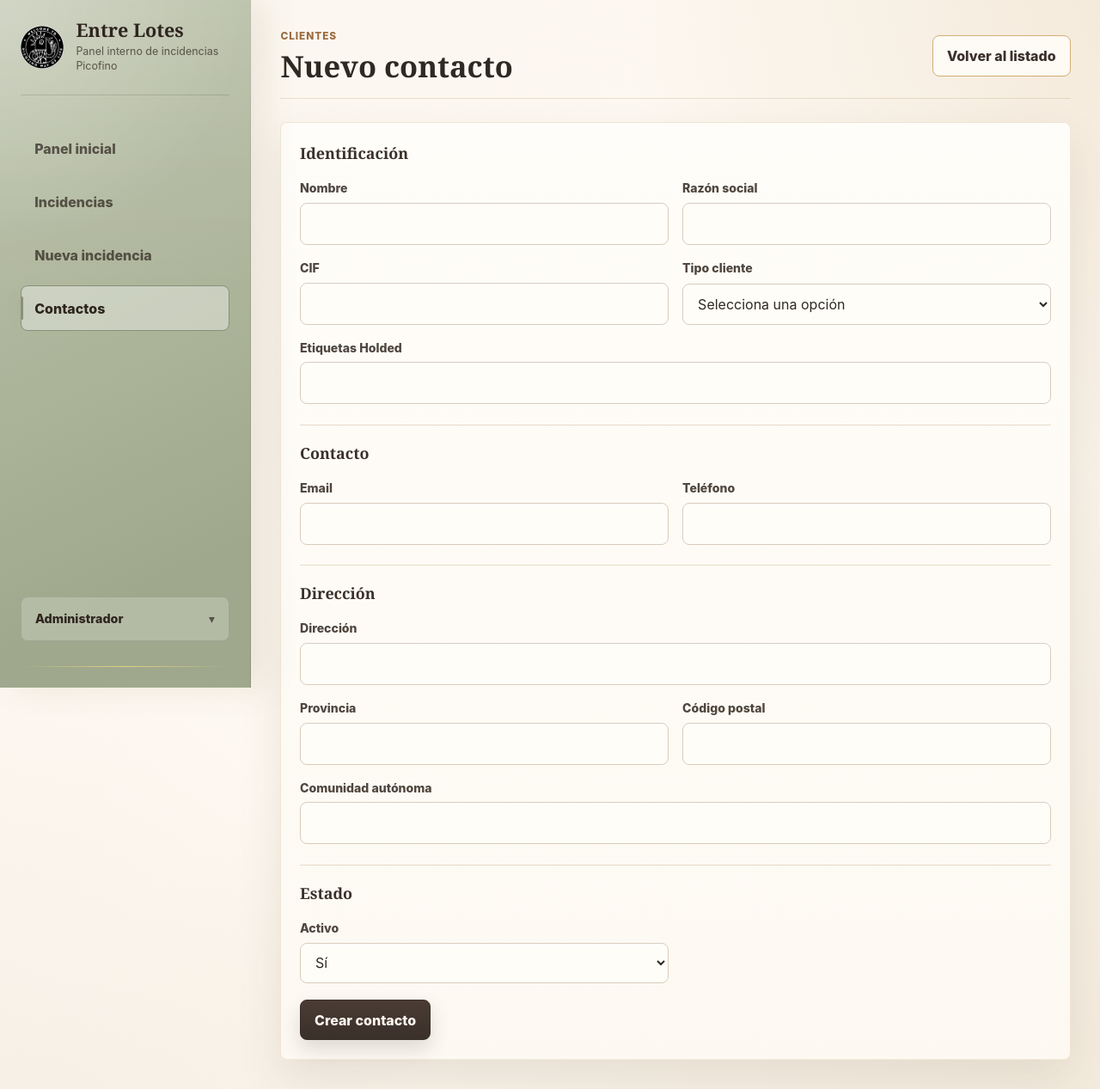
After one commit to celiaefe/el_desaguisado, a Flask app: page /contactos/nuevo in a window 1280 px wide. The commit adds this page. Shown: the whole page at 86% size. Run offline with Flask 3, Linux system fonts and the light colour scheme; a user stored in the database is signed in.

Commit message:
Añadir módulo de contactos y vínculo con incidencias

```diff
--- a/app.py
+++ b/app.py
@@ -1,6 +1,8 @@
+import csv
 import io
 import json
 import os
+import re
 import zipfile
 from datetime import date, datetime
 from pathlib import Path
@@ -57,6 +59,10 @@ OPTIONAL_INCIDENCIA_COLUMNS = {
         "sqlite": "VARCHAR(80)",
         "postgresql": "VARCHAR(80)",
     },
+    "contacto_id": {
+        "sqlite": "INTEGER",
+        "postgresql": "INTEGER",
+    },
 }
 
 db = SQLAlchemy()
@@ -103,6 +109,14 @@ TRANSPORTISTAS = [
     "Seur Frío",
     "Meana",
     "Lofriastur",
+    "Otro",
+]
+TIPOS_CLIENTE = [
+    "Tienda gourmet",
+    "Distribuidor",
+    "Hostelería",
+    "Particular",
+    "Empresa",
     "Otro",
 ]
 ESTADO_BADGE_CLASSES = {
@@ -157,6 +171,34 @@ class Usuario(UserMixin, db.Model):
         return check_password_hash(self.password_hash, password)
 
 
+class Contacto(db.Model):
+    """Contacto o cliente de referencia para incidencias y pedidos."""
+
+    __tablename__ = "contactos"
+
+    id = db.Column(db.Integer, primary_key=True)
+    nombre = db.Column(db.String(150), nullable=False, index=True)
+    razon_social = db.Column(db.String(180))
+    cif = db.Column(db.String(30), index=True)
+    email = db.Column(db.String(150), index=True)
+    telefono = db.Column(db.String(50))
+    direccion = db.Column(db.String(220))
+    provincia = db.Column(db.String(100), index=True)
+    codigo_postal = db.Column(db.String(20))
+    comunidad_autonoma = db.Column(db.String(120), index=True)
+    tipo_cliente = db.Column(db.String(100), index=True)
+    etiquetas_holded = db.Column(db.String(250))
+    activo = db.Column(db.Boolean, nullable=False, default=True, index=True)
+    fecha_creacion = db.Column(db.DateTime, nullable=False, default=datetime.utcnow)
+    fecha_actualizacion = db.Column(
+        db.DateTime,
+        nullable=False,
+        default=datetime.utcnow,
+        onupdate=datetime.utcnow,
+    )
+    incidencias = db.relationship("Incidencia", back_populates="contacto")
+
+
 class Incidencia(db.Model):
     """Modelo principal para el registro y seguimiento de incidencias."""
 
@@ -169,6 +211,7 @@ class Incidencia(db.Model):
     fecha_incidencia = db.Column(db.Date, nullable=False, default=date.today)
     fecha_compra = db.Column(db.Date)
     fecha_deteccion = db.Column(db.Date)
+    contacto_id = db.Column(db.Integer, db.ForeignKey("contactos.id"), index=True)
     tienda = db.Column(db.String(150), nullable=False)
     producto = db.Column(db.String(150), nullable=False)
     lote = db.Column(db.String(100))
@@ -186,6 +229,7 @@ class Incidencia(db.Model):
     observaciones_internas = db.Column(db.Text)
     resolucion = db.Column(db.Text)
     fecha_cierre = db.Column(db.Date)
+    contacto = db.relationship("Contacto", back_populates="incidencias")
     seguimientos = db.relationship(
         "SeguimientoIncidencia",
         back_populates="incidencia",
@@ -270,6 +314,12 @@ def parse_optional_positive_int(
         return None
 
 
+def is_valid_email(value: str) -> bool:
+    """Validación simple de correo electrónico."""
+
+    return bool(re.match(r"^[^@\s]+@[^@\s]+\.[^@\s]+$", value))
+
+
 def badge_class(value: str, choices: dict[str, str]) -> str:
     """Devuelve una clase CSS estable para etiquetas visuales."""
 
@@ -293,6 +343,7 @@ def validate_incidencia_form(form_data) -> tuple[dict, list[str]]:
 
     errors: list[str] = []
 
+    contacto_id_value = clean_text(form_data.get("contacto_id", ""), 20)
     tienda = clean_text(form_data.get("tienda", ""), 150)
     producto = clean_text(form_data.get("producto", ""), 150)
     lote = clean_text(form_data.get("lote", ""), 100)
@@ -347,6 +398,20 @@ def validate_incidencia_form(form_data) -> tuple[dict, list[str]]:
     if transportista and transportista not in TRANSPORTISTAS:
         errors.append("Selecciona un transportista válido.")
 
+    contacto = None
+    if contacto_id_value:
+        try:
+            contacto_id = int(contacto_id_value)
+            contacto = db.session.get(Contacto, contacto_id)
+            if not contacto:
+                errors.append("Selecciona un contacto válido.")
+            elif not contacto.activo:
+                errors.append("El contacto seleccionado está inactivo.")
+        except ValueError:
+            errors.append("Selecciona un contacto válido.")
+    if contacto and not tienda:
+        tienda = contacto.nombre
+
     unidades_raw = form_data.get("unidades_afectadas", "").strip()
     try:
         unidades_afectadas = int(unidades_raw)
@@ -369,6 +434,7 @@ def validate_incidencia_form(form_data) -> tuple[dict, list[str]]:
         "fecha_incidencia": fecha_incidencia,
         "fecha_compra": fecha_compra,
         "fecha_deteccion": fecha_deteccion,
+        "contacto_id": contacto.id if contacto else None,
         "tienda": tienda,
         "producto": producto,
         "lote": lote or None,
@@ -388,6 +454,70 @@ def validate_incidencia_form(form_data) -> tuple[dict, list[str]]:
         "fecha_cierre": fecha_cierre,
     }
     return data, errors
+
+
+def validate_contacto_form(form_data) -> tuple[dict, list[str]]:
+    """Valida y normaliza datos del formulario de contactos."""
+
+    errors: list[str] = []
+    nombre = clean_text(
+        form_data.get("nombre", "") or form_data.get("nombre_comercial", ""),
+        150,
+    )
+    razon_social = clean_text(form_data.get("razon_social", ""), 180)
+    cif = clean_text(form_data.get("cif", ""), 30)
+    email = clean_text(form_data.get("email", ""), 150).lower()
+    telefono = clean_text(form_data.get("telefono", ""), 50)
+    direccion = clean_text(form_data.get("direccion", ""), 220)
+    provincia = clean_text(form_data.get("provincia", ""), 100)
+    codigo_postal = clean_text(form_data.get("codigo_postal", ""), 20)
+    comunidad_autonoma = clean_text(form_data.get("comunidad_autonoma", ""), 120)
+    tipo_cliente = clean_text(form_data.get("tipo_cliente", ""), 100)
+    etiquetas_holded = clean_text(form_data.get("etiquetas_holded", ""), 250)
+    activo = form_data.get("activo") in {"1", "on", "true", "True"}
+
+    if not nombre:
+        errors.append("El nombre del contacto es obligatorio.")
+    if email and not is_valid_email(email):
+        errors.append("El email no tiene un formato válido.")
+
+    data = {
+        "nombre": nombre,
+        "razon_social": razon_social or None,
+        "cif": cif or None,
+        "email": email or None,
+        "telefono": telefono or None,
+        "direccion": direccion or None,
+        "provincia": provincia or None,
+        "codigo_postal": codigo_postal or None,
+        "comunidad_autonoma": comunidad_autonoma or None,
+        "tipo_cliente": tipo_cliente or None,
+        "etiquetas_holded": etiquetas_holded or None,
+        "activo": activo,
+    }
+    return data, errors
+
+
+def normalize_csv_headers(headers: list[str]) -> dict[str, int]:
+    """Normaliza cabeceras CSV para mapping tolerante."""
+
+    result: dict[str, int] = {}
+    for index, header in enumerate(headers):
+        normalized = clean_text(header or "").lower().replace(" ", "_")
+        result[normalized] = index
+    return result
+
+
+def csv_value(row: list[str], headers_map: dict[str, int], aliases: list[str]) -> str:
+    """Obtiene valor por alias de columna desde una fila CSV."""
+
+    for alias in aliases:
+        key = alias.lower().replace(" ", "_")
+        if key in headers_map:
+            idx = headers_map[key]
+            if idx < len(row):
+                return row[idx]
+    return ""
 
 
 def get_database_uri() -> str:
@@ -479,6 +609,9 @@ def render_incidencia_form(template_name: str, incidencia=None, form_data=None):
         app_name="Entre Lotes",
         incidencia=incidencia,
         form_data=form_data,
+        contactos_activos=Contacto.query.filter_by(activo=True)
+        .order_by(Contacto.nombre.asc())
+        .all(),
     )
 
 
@@ -510,6 +643,53 @@ def get_incidencia_filters(args) -> dict:
         "sort": sort_key,
         "direction": direction,
     }
+
+
+def get_contacto_filters(args) -> dict:
+    """Normaliza los filtros del listado de contactos."""
+
+    return {
+        "q": clean_text(args.get("q", ""), 200),
+        "tipo_cliente": clean_text(args.get("tipo_cliente", ""), 100),
+        "comunidad_autonoma": clean_text(args.get("comunidad_autonoma", ""), 120),
+        "provincia": clean_text(args.get("provincia", ""), 100),
+        "estado": clean_text(args.get("estado", ""), 20) or "activos",
+    }
+
+
+def build_contactos_query(filters: dict):
+    """Aplica búsqueda y filtros del listado de contactos."""
+
+    query = Contacto.query
+    if filters["estado"] == "activos":
+        query = query.filter(Contacto.activo.is_(True))
+    elif filters["estado"] == "inactivos":
+        query = query.filter(Contacto.activo.is_(False))
+
+    if filters["q"]:
+        search = f"%{filters['q']}%"
+        query = query.filter(
+            or_(
+                Contacto.nombre.ilike(search),
+                Contacto.razon_social.ilike(search),
+                Contacto.cif.ilike(search),
+                Contacto.email.ilike(search),
+                Contacto.provincia.ilike(search),
+                Contacto.comunidad_autonoma.ilike(search),
+                Contacto.tipo_cliente.ilike(search),
+                Contacto.etiquetas_holded.ilike(search),
+            )
+        )
+    if filters["tipo_cliente"]:
+        query = query.filter(Contacto.tipo_cliente.ilike(f"%{filters['tipo_cliente']}%"))
+    if filters["comunidad_autonoma"]:
+        query = query.filter(
+            Contacto.comunidad_autonoma.ilike(f"%{filters['comunidad_autonoma']}%")
+        )
+    if filters["provincia"]:
+        query = query.filter(Contacto.provincia.ilike(f"%{filters['provincia']}%"))
+
+    return query.order_by(Contacto.nombre.asc(), Contacto.id.desc())
 
 
 def build_sort_links(filters: dict) -> list[dict]:
@@ -705,6 +885,47 @@ def build_incidencias_export_response(incidencias, suffix: str = "") -> Response
     )
 
 
+def build_contactos_export_response(contactos, suffix: str = "") -> Response:
+    """Construye la descarga Excel de contactos."""
+
+    rows = [[
+        "Nombre",
+        "Razón social",
+        "CIF",
+        "Email",
+        "Teléfono",
+        "Dirección",
+        "Provincia",
+        "Código postal",
+        "Comunidad autónoma",
+        "Tipo cliente",
+        "Etiquetas Holded",
+        "Activo",
+    ]]
+    for contacto in contactos:
+        rows.append([
+            contacto.nombre,
+            contacto.razon_social or "",
+            contacto.cif or "",
+            contacto.email or "",
+            contacto.telefono or "",
+            contacto.direccion or "",
+            contacto.provincia or "",
+            contacto.codigo_postal or "",
+            contacto.comunidad_autonoma or "",
+            contacto.tipo_cliente or "",
+            contacto.etiquetas_holded or "",
+            "Sí" if contacto.activo else "No",
+        ])
+    filename_suffix = f"_{suffix}" if suffix else ""
+    filename = f"contactos_entre_lotes{filename_suffix}_{date.today().isoformat()}.xlsx"
+    return Response(
+        build_excel_workbook(rows),
+        mimetype="application/vnd.openxmlformats-officedocument.spreadsheetml.sheet",
+        headers={"Content-Disposition": f'attachment; filename="{filename}"'},
+    )
+
+
 def excel_column_name(index: int) -> str:
     """Convierte un indice de columna base 1 en nombre Excel: A, B, AA..."""
 
@@ -846,6 +1067,7 @@ def create_app() -> Flask:
             "prioridades_incidencia": PRIORIDADES_INCIDENCIA,
             "origenes_incidencia": ORIGENES_INCIDENCIA,
             "transportistas": TRANSPORTISTAS,
+            "tipos_cliente": TIPOS_CLIENTE,
             "productos_catalogo": app.config.get("PRODUCTOS_CATALOGO", []),
             "estado_badge_class": lambda value: badge_class(
                 value, ESTADO_BADGE_CLASSES
@@ -966,6 +1188,16 @@ def create_app() -> Flask:
                     else 0,
                 }
             )
+        incidencias_por_tipo_cliente = dict(
+            db.session.query(Contacto.tipo_cliente, db.func.count(Incidencia.id))
+            .join(Incidencia, Incidencia.contacto_id == Contacto.id)
+            .filter(Contacto.tipo_cliente.isnot(None))
+            .filter(Contacto.tipo_cliente != "")
+            .group_by(Contacto.tipo_cliente)
+            .order_by(db.func.count(Incidencia.id).desc())
+            .limit(5)
+            .all()
+        )
 
         return render_template(
             "dashboard.html",
@@ -976,7 +1208,170 @@ def create_app() -> Flask:
             resueltas=resueltas,
             incidencias_por_tipo=incidencias_por_tipo,
             incidencias_por_transportista=incidencias_por_transportista,
+            incidencias_por_tipo_cliente=incidencias_por_tipo_cliente,
         )
+
+    @app.get("/contactos")
+    @login_required
+    def contactos_list():
+        filters = get_contacto_filters(request.args)
+        contactos = build_contactos_query(filters).all()
+        return render_template(
+            "contactos.html",
+            app_name="Entre Lotes",
+            contactos=contactos,
+            filters=filters,
+        )
+
+    @app.get("/contactos/exportar")
+    @login_required
+    def contactos_exportar():
+        filters = get_contacto_filters(request.args)
+        contactos = build_contactos_query(filters).all()
+        return build_contactos_export_response(contactos)
+
+    @app.route("/contactos/nuevo", methods=["GET", "POST"])
+    @login_required
+    def contacto_nuevo():
+        if request.method == "POST":
+            data, errors = validate_contacto_form(request.form)
+            if errors:
+                for error in errors:
+                    flash(error, "error")
+                return render_template(
+                    "nuevo_contacto.html",
+                    app_name="Entre Lotes",
+                    form_data=request.form,
+                )
+            contacto = Contacto(**data)
+            db.session.add(contacto)
+            db.session.commit()
+            flash("El contacto se ha creado correctamente.", "success")
+            return redirect(url_for("contacto_detalle", id=contacto.id))
+
+        return render_template("nuevo_contacto.html", app_name="Entre Lotes")
+
+    @app.get("/contactos/<int:id>")
+    @login_required
+    def contacto_detalle(id: int):
+        contacto = db.get_or_404(Contacto, id)
+        return render_template(
+            "detalle_contacto.html",
+            app_name="Entre Lotes",
+            contacto=contacto,
+        )
+
+    @app.route("/contactos/<int:id>/editar", methods=["GET", "POST"])
+    @login_required
+    def contacto_editar(id: int):
+        contacto = db.get_or_404(Contacto, id)
+        if request.method == "POST":
+            data, errors = validate_contacto_form(request.form)
+            if errors:
+                for error in errors:
+                    flash(error, "error")
+                return render_template(
+                    "editar_contacto.html",
+                    app_name="Entre Lotes",
+                    contacto=contacto,
+                    form_data=request.form,
+                )
+            for field, value in data.items():
+                setattr(contacto, field, value)
+            db.session.commit()
+            flash("El contacto se ha actualizado correctamente.", "success")
+            return redirect(url_for("contacto_detalle", id=contacto.id))
+        return render_template(
+            "editar_contacto.html",
+            app_name="Entre Lotes",
+            contacto=contacto,
+        )
+
+    @app.post("/contactos/<int:id>/eliminar")
+    @login_required
+    def contacto_eliminar(id: int):
+        contacto = db.get_or_404(Contacto, id)
+        contacto.activo = False
+        db.session.commit()
+        flash("El contacto se ha desactivado correctamente.", "success")
+        return redirect(url_for("contactos_list"))
+
+    @app.route("/contactos/importar", methods=["GET", "POST"])
+    @login_required
+    def contactos_importar():
+        if request.method == "POST":
+            file = request.files.get("archivo_csv")
+            if not file or not file.filename:
+                flash("Selecciona un archivo CSV para importar.", "error")
+                return render_template("contactos_importar.html", app_name="Entre Lotes")
+
+            raw = file.read().decode("utf-8-sig", errors="ignore")
+            reader = csv.reader(raw.splitlines())
+            rows = list(reader)
+            if not rows:
+                flash("El archivo CSV está vacío.", "error")
+                return render_template("contactos_importar.html", app_name="Entre Lotes")
+
+            headers_map = normalize_csv_headers(rows[0])
+            created = 0
+            updated = 0
+            skipped = 0
+            errors_count = 0
+
+            for row in rows[1:]:
+                joined = "".join(row).strip()
+                if not joined:
+                    skipped += 1
+                    continue
+
+                payload = {
+                    "nombre": csv_value(row, headers_map, ["nombre", "nombre_comercial"]),
+                    "razon_social": csv_value(row, headers_map, ["razon_social"]),
+                    "cif": csv_value(row, headers_map, ["cif", "nif"]),
+                    "email": csv_value(row, headers_map, ["email", "correo"]),
+                    "telefono": csv_value(row, headers_map, ["telefono", "teléfono", "movil", "móvil"]),
+                    "direccion": csv_value(row, headers_map, ["direccion", "dirección"]),
+                    "provincia": csv_value(row, headers_map, ["provincia"]),
+                    "codigo_postal": csv_value(row, headers_map, ["codigo_postal", "código_postal", "cp"]),
+                    "comunidad_autonoma": csv_value(
+                        row,
+                        headers_map,
+                        ["comunidad_autonoma", "comunidad_autónoma", "comunidad"],
+                    ),
+                    "tipo_cliente": csv_value(row, headers_map, ["tipo_cliente", "tipo"]),
+                    "etiquetas_holded": csv_value(row, headers_map, ["etiquetas_holded", "etiquetas", "tags"]),
+                    "activo": "1",
+                }
+                data, validation_errors = validate_contacto_form(payload)
+                if validation_errors:
+                    errors_count += 1
+                    skipped += 1
+                    continue
+
+                existing = None
+                if data["cif"]:
+                    existing = Contacto.query.filter_by(cif=data["cif"]).first()
+                if not existing and data["email"]:
+                    existing = Contacto.query.filter_by(email=data["email"]).first()
+                if not existing:
+                    existing = Contacto.query.filter_by(nombre=data["nombre"]).first()
+
+                if existing:
+                    for field, value in data.items():
+                        setattr(existing, field, value)
+                    updated += 1
+                else:
+                    db.session.add(Contacto(**data))
+                    created += 1
+
+            db.session.commit()
+            flash(
+                f"Importación completada. Creados: {created}. Actualizados: {updated}. Omitidos: {skipped}. Errores: {errors_count}.",
+                "success",
+            )
+            return redirect(url_for("contactos_list"))
+
+        return render_template("contactos_importar.html", app_name="Entre Lotes")
 
     @app.route("/incidencias")
     @login_required
--- /dev/null
+++ b/templates/_contacto_form_fields.html
@@ -0,0 +1,96 @@
+{% set form_values = form_data if form_data else {} %}
+
+<div class="form-sections">
+  <section class="form-section">
+    <div class="form-section-head">
+      <h2>Identificación</h2>
+    </div>
+    <div class="form-grid">
+      <label class="field">
+        <span>Nombre</span>
+        <input type="text" name="nombre" maxlength="150" value="{{ form_values.get('nombre', contacto.nombre if contacto else '') }}" required>
+      </label>
+      <label class="field">
+        <span>Razón social</span>
+        <input type="text" name="razon_social" maxlength="180" value="{{ form_values.get('razon_social', contacto.razon_social if contacto else '') }}">
+      </label>
+      <label class="field">
+        <span>CIF</span>
+        <input type="text" name="cif" maxlength="30" value="{{ form_values.get('cif', contacto.cif if contacto else '') }}">
+      </label>
+      <label class="field">
+        <span>Tipo cliente</span>
+        {% set current_tipo_cliente = form_values.get('tipo_cliente', contacto.tipo_cliente if contacto else '') %}
+        <select name="tipo_cliente">
+          <option value="">Selecciona una opción</option>
+          {% for tipo in tipos_cliente %}
+            <option value="{{ tipo }}" {% if current_tipo_cliente == tipo %}selected{% endif %}>{{ tipo }}</option>
+          {% endfor %}
+          {% if current_tipo_cliente and current_tipo_cliente not in tipos_cliente %}
+            <option value="{{ current_tipo_cliente }}" selected>{{ current_tipo_cliente }}</option>
+          {% endif %}
+        </select>
+      </label>
+      <label class="field field-full">
+        <span>Etiquetas Holded</span>
+        <input type="text" name="etiquetas_holded" maxlength="250" value="{{ form_values.get('etiquetas_holded', contacto.etiquetas_holded if contacto else '') }}">
+      </label>
+    </div>
+  </section>
+
+  <section class="form-section">
+    <div class="form-section-head">
+      <h2>Contacto</h2>
+    </div>
+    <div class="form-grid">
+      <label class="field">
+        <span>Email</span>
+        <input type="email" name="email" maxlength="150" value="{{ form_values.get('email', contacto.email if contacto else '') }}">
+      </label>
+      <label class="field">
+        <span>Teléfono</span>
+        <input type="text" name="telefono" maxlength="50" value="{{ form_values.get('telefono', contacto.telefono if contacto else '') }}">
+      </label>
+    </div>
+  </section>
+
+  <section class="form-section">
+    <div class="form-section-head">
+      <h2>Dirección</h2>
+    </div>
+    <div class="form-grid">
+      <label class="field field-full">
+        <span>Dirección</span>
+        <input type="text" name="direccion" maxlength="220" value="{{ form_values.get('direccion', contacto.direccion if contacto else '') }}">
+      </label>
+      <label class="field">
+        <span>Provincia</span>
+        <input type="text" name="provincia" maxlength="100" value="{{ form_values.get('provincia', contacto.provincia if contacto else '') }}">
+      </label>
+      <label class="field">
+        <span>Código postal</span>
+        <input type="text" name="codigo_postal" maxlength="20" value="{{ form_values.get('codigo_postal', contacto.codigo_postal if contacto else '') }}">
+      </label>
+      <label class="field field-wide">
+        <span>Comunidad autónoma</span>
+        <input type="text" name="comunidad_autonoma" maxlength="120" value="{{ form_values.get('comunidad_autonoma', contacto.comunidad_autonoma if contacto else '') }}">
+      </label>
+    </div>
+  </section>
+
+  <section class="form-section">
+    <div class="form-section-head">
+      <h2>Estado</h2>
+    </div>
+    <div class="form-grid">
+      {% set current_activo = form_values.get('activo', '1' if (contacto.activo if contacto else True) else '') %}
+      <label class="field">
+        <span>Activo</span>
+        <select name="activo">
+          <option value="1" {% if current_activo in ['1', 'on', True, 'true', 'True'] %}selected{% endif %}>Sí</option>
+          <option value="0" {% if current_activo in ['0', False, 'false', 'False'] %}selected{% endif %}>No</option>
+        </select>
+      </label>
+    </div>
+  </section>
+</div>
--- a/templates/base.html
+++ b/templates/base.html
@@ -26,6 +26,7 @@
           <a class="{% if request.endpoint == 'dashboard' %}is-active{% endif %}" href="{{ url_for('dashboard') }}">Panel inicial</a>
           <a class="{% if request.endpoint in ['incidencias_list', 'incidencia_detalle', 'incidencia_editar'] %}is-active{% endif %}" href="{{ url_for('incidencias_list') }}">Incidencias</a>
           <a class="{% if request.endpoint == 'incidencia_nueva' %}is-active{% endif %}" href="{{ url_for('incidencia_nueva') }}">Nueva incidencia</a>
+          <a class="{% if request.endpoint in ['contactos_list', 'contacto_nuevo', 'contacto_detalle', 'contacto_editar', 'contactos_importar'] %}is-active{% endif %}" href="{{ url_for('contactos_list') }}">Contactos</a>
         </nav>
 
         {% if current_user.is_authenticated %}
--- /dev/null
+++ b/templates/nuevo_contacto.html
@@ -0,0 +1,19 @@
+{% extends "base.html" %}
+
+{% block title %}Nuevo contacto | Entre Lotes{% endblock %}
+{% block eyebrow %}Clientes{% endblock %}
+{% block page_title %}Nuevo contacto{% endblock %}
+{% block header_actions %}
+  <a class="button button-secondary" href="{{ url_for('contactos_list') }}">Volver al listado</a>
+{% endblock %}
+
+{% block content %}
+  <section class="panel form-panel">
+    <form method="post" class="form-stack">
+      {% include "_contacto_form_fields.html" %}
+      <div class="form-actions">
+        <button class="button" type="submit">Crear contacto</button>
+      </div>
+    </form>
+  </section>
+{% endblock %}
```
Also changed, not shown: templates/_incidencia_form_fields.html (+11 -0 lines), templates/contactos.html (added, +95 -0 lines), templates/contactos_importar.html (added, +22 -0 lines), templates/dashboard.html (+20 -0 lines), templates/detalle_contacto.html (added, +30 -0 lines), templates/detalle_incidencia.html (+14 -0 lines), templates/editar_contacto.html (added, +19 -0 lines).
